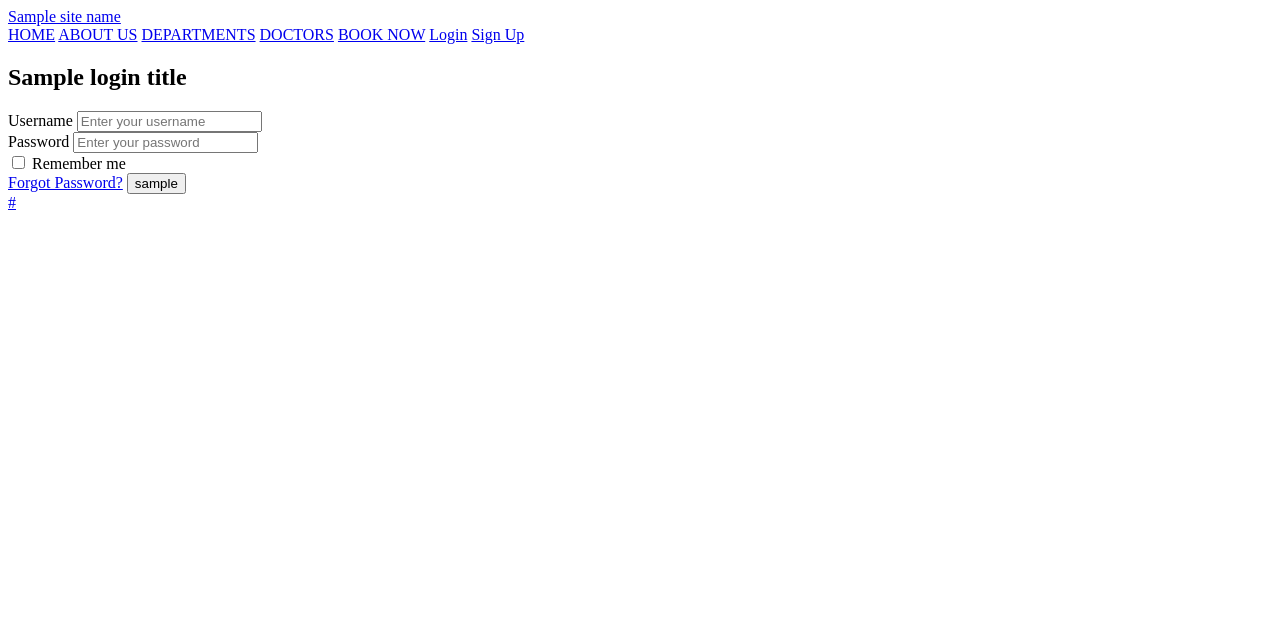
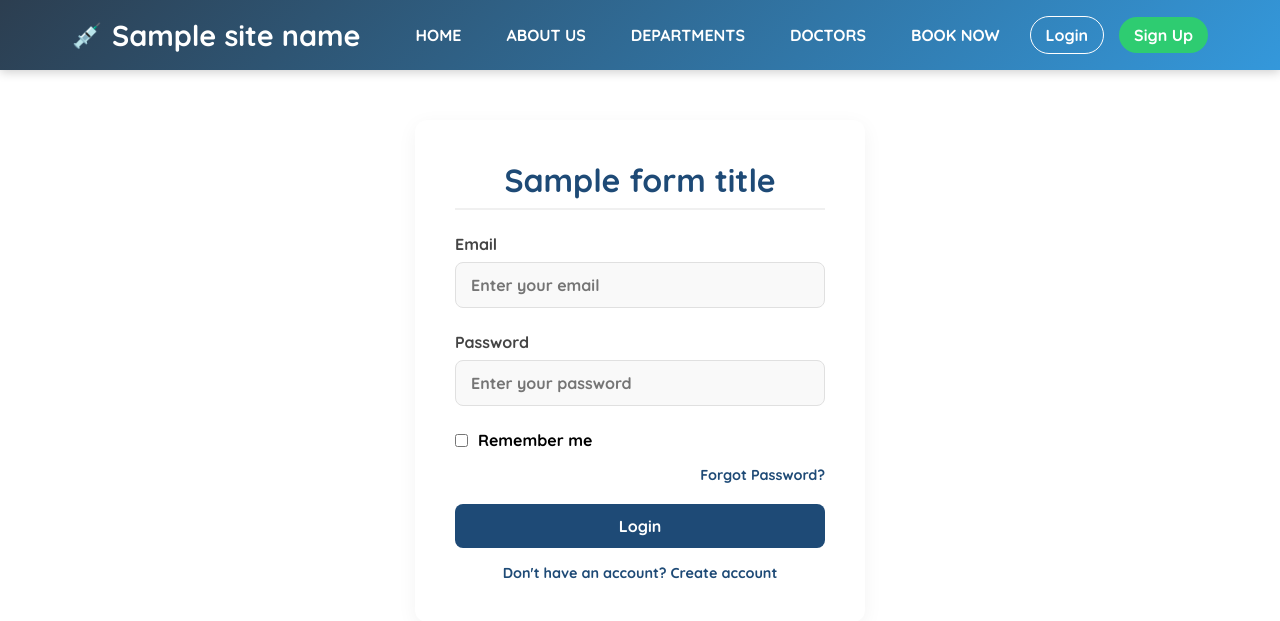
Before and after one commit to AliRefaat11/Hospital-Management-website, a Node server app: template Views/loginPage.ejs in a window 1280 px wide. Shown: the top 621 px of the page. Run offline with Node 20, Linux system fonts and the light colour scheme; the template is opened without the code that fills it: most values are stand-ins (such as "Sample title", 1, 10 or a date in 2020); some libraries are stand-ins or nearby versions.

Commit message:
user signup

```diff
--- a/Controllers/patientController.js
+++ b/Controllers/patientController.js
@@ -53,9 +53,7 @@
         const newUser = new User({FName,LName,Email,Password,Age,PhoneNumber,Gender,role:"Patient"});
         const savedUser = await newUser.save();
 
-        const newPatient = new Patient({userId:savedUser._id,
-            bloodType,medicalNo
-        })
+        const newPatient = new Patient({userId:savedUser._id,bloodType,medicalNo});
         const savedPatient = await newPatient.save();
 
         return res.status(200).json({
--- a/Models/doctorModel.js
+++ b/Models/doctorModel.js
@@ -11,7 +11,7 @@
         departmentId:{
             type:mongoose.Schema.ObjectId,
             ref:"Department",
-            required:[true,"Department id is required"]
+            //required:[true,"Department id is required"]
         },
         specialization: {
             type: String,
--- a/Routes/userRouter.js
+++ b/Routes/userRouter.js
@@ -5,9 +5,6 @@
 
 UserRouter.post("/signup", UserController.create);
 UserRouter.post("/login", UserController.login);
-// Protect all routes after this middleware
-UserRouter.use(authMiddleware);
-
 UserRouter.get("/profile", UserController.getProfile);
 UserRouter.get("/", UserController.getAll);
 UserRouter.get("/:id", UserController.getById);
--- a/Views/loginPage.ejs
+++ b/Views/loginPage.ejs
@@ -5,26 +5,26 @@
     <meta name="viewport" content="width=device-width, initial-scale=1.0">
     <title><%= title || 'PrimeCare - Login' %></title>
     <link rel="stylesheet" href="https://cdnjs.cloudflare.com/ajax/libs/font-awesome/6.4.0/css/all.min.css">
-    <link rel="stylesheet" href="<%= cssPath || '../css/login_page.css' %>">
+    <link rel="stylesheet" href="/css/login_page.css">
 </head>
 <body>
     <nav>
         <div class="navbar-container">
-            <a href="#" class="site-name"><%= siteName || 'Prime Care' %></a>
+            <a href="/" class="site-name"><%= siteName || 'Prime Care' %></a>
             <div class="navbar-links">
-                <a href="<%= homeUrl || './home_page.html' %>" class="<%= activeNav === 'home' ? 'active' : '' %>">HOME</a>
-                <a href="<%= aboutUrl || './about_us_page.html' %>" class="<%= activeNav === 'about' ? 'active' : '' %>">ABOUT US</a>
-                <a href="<%= departmentUrl || './department_page.html' %>" class="<%= activeNav === 'departments' ? 'active' : '' %>">DEPARTMENTS</a>
-                <a href="<%= doctorsUrl || './doctors_page.html' %>" class="<%= activeNav === 'doctors' ? 'active' : '' %>">DOCTORS</a>
-                <a href="<%= bookingUrl || './quick_appointment.html' %>" class="<%= activeNav === 'booking' ? 'active' : '' %>">BOOK NOW</a>
-                <a href="<%= loginUrl || './login_page.html' %>" class="<%= activeNav === 'login' ? 'active' : '' %>">Login</a>
-                <a href="<%= signupUrl || './sign_up_page.html' %>" class="signup-btn">Sign Up</a>
+                <a href="/" class="<%= currentPage === 'home' ? 'active' : '' %>">HOME</a>
+                <a href="/about" class="<%= currentPage === 'about' ? 'active' : '' %>">ABOUT US</a>
+                <a href="/departments" class="<%= currentPage === 'departments' ? 'active' : '' %>">DEPARTMENTS</a>
+                <a href="/doctors" class="<%= currentPage === 'doctors' ? 'active' : '' %>">DOCTORS</a>
+                <a href="/book-appointment" class="<%= currentPage === 'booking' ? 'active' : '' %>">BOOK NOW</a>
+                <a href="/login" class="<%= currentPage === 'login' ? 'active' : '' %>">Login</a>
+                <a href="/signup" class="signup-btn <%= currentPage === 'signup' ? 'active' : '' %>">Sign Up</a>
             </div>
         </div>
     </nav>
 
     <div class="container">
-        <h2><%= loginTitle || 'Login' %></h2>
+        <h2><%= formTitle || 'Login' %></h2>
 
         <% if (typeof errorMessage !== 'undefined' && errorMessage) { %>
             <div class="error-message show"><%= errorMessage %></div>
@@ -34,16 +34,16 @@
             <div class="success-message"><%= successMessage %></div>
         <% } %>
 
-        <form action="<%= formAction || '/login' %>" method="POST">
+        <form action="/User/login" method="POST">
             <div class="input-group">
-                <label for="username">Username</label>
-                <input type="text" id="username" name="username" placeholder="Enter your username"
-                       value="<%= typeof formData !== 'undefined' && formData.username ? formData.username : '' %>" required>
+                <label for="Email">Email</label>
+                <input type="email" id="Email" name="Email" placeholder="Enter your email"
+                       value="<%= typeof formData !== 'undefined' && formData.Email ? formData.Email : '' %>" required>
             </div>
 
             <div class="input-group">
-                <label for="password">Password</label>
-                <input type="password" id="password" name="password" placeholder="Enter your password" required maxlength="12">
+                <label for="Password">Password</label>
+                <input type="password" id="Password" name="Password" placeholder="Enter your password" required>
             </div>
 
             <div class="remember-me">
@@ -52,21 +52,21 @@
                 <label for="rememberMe">Remember me</label>
             </div>
 
-            <a href="<%= forgotPasswordUrl || '/forgot-password' %>" class="forgot-password">Forgot Password?</a>
+            <a href="/forgot-password" class="forgot-password">Forgot Password?</a>
 
             <button type="submit" class="login-btnm" id="loginButton">
-                <%= loginButtonText || 'Login' %>
+                Login
             </button>
         </form>
 
-        <a href="<%= signupUrl || './sign_up_page.html' %>" class="signup-link">
-            <%= signupLinkText || "Don't have an account? Create account" %>
+        <a href="/signup" class="signup-link">
+            Don't have an account? Create account
         </a>
 
         <div class="error-message" id="errorMessage"></div>
     </div>
 
-    <script src="<%= jsPath || '../javascript/login_page.js' %>"></script>
+    <script src="/javascript/login_page.js"></script>
 
 </body>
 </html>
--- a/Views/signupPage.ejs
+++ b/Views/signupPage.ejs
@@ -107,7 +107,7 @@
             </button>
         </form>
 
-        <a href="loginPage.ejs" class="login-link">Already have an account? Log In</a>
+        <a href="/login" class="login-link">Already have an account? Log In</a>
         <div class="error-message" id="errorMessage"></div>
     </div>
 
--- a/public/javascript/login_page.js
+++ b/public/javascript/login_page.js
@@ -1,102 +1,5 @@
-const LOGIN_CONFIG = {
-    mockCredentials: {
-        doctor: { username: 'doc123', password: 'pass123' },
-        nurse: { username: 'nurse456', password: 'pass456' },
-        admin: { username: 'admin789', password: 'pass789' },
-        patient: { username: 'patient101', password: 'pass101' }
-    },
-    storageKey: 'primecare_credentials'
-};
-
-// DOM Elements
 const navToggle = document.getElementById('nav-toggle');
 const navLinks = document.querySelector('.navbar-links');
-const usernameInput = document.getElementById('username');
-const passwordInput = document.getElementById('password');
-const rememberMeCheckbox = document.getElementById('rememberMe');
-const errorMessage = document.getElementById('errorMessage');
-const loginButton = document.getElementById('loginButton');
-
-// Load Saved Credentials
-function loadSavedCredentials() {
-    const savedCredentials = localStorage.getItem(LOGIN_CONFIG.storageKey);
-
-    if (savedCredentials) {
-        try {
-            const credentials = JSON.parse(savedCredentials);
-            usernameInput.value = credentials.username;
-            passwordInput.value = credentials.password;
-            rememberMeCheckbox.checked = true;
-        } catch (error) {
-            console.error('Error loading saved credentials:', error);
-        }
-    }
-}
-
-// Validate Credentials
-function validateCredentials(username, password) {
-    return Object.values(LOGIN_CONFIG.mockCredentials).some(
-        cred => cred.username === username && cred.password === password
-    );
-}
-
-// Show Error Message
-function showError(message) {
-    errorMessage.textContent = message;
-    errorMessage.style.display = 'block';
-}
-
-// Handle Login
-function handleLogin() {
-    const username = usernameInput.value.trim();
-    const password = passwordInput.value.trim();
-    const rememberMe = rememberMeCheckbox.checked;
-
-    // Basic validation
-    if (!username || !password) {
-        showError('Please fill in all fields');
-        return;
-    }
-
-    // Check credentials
-    if (validateCredentials(username, password)) {
-        // Clear any previous error
-        errorMessage.style.display = 'none';
-
-        // Handle "Remember Me"
-        if (rememberMe) {
-            localStorage.setItem(LOGIN_CONFIG.storageKey, JSON.stringify({
-                username: username,
-                password: password
-            }));
-        } else {
-            localStorage.removeItem(LOGIN_CONFIG.storageKey);
-        }
-
-        // Redirect or show success message
-        alert('Login successful! Redirecting to dashboard...');
-        // You might want to replace this with an actual redirect
-        // window.location.href = './dashboard.html';
-    } else {
-        showError('Invalid credentials');
-    }
-}
-
-// Event Listeners
-document.addEventListener('DOMContentLoaded', () => {
-    // Load saved credentials
-    loadSavedCredentials();
-
-    // Login button click
-    loginButton.addEventListener('click', handleLogin);
-
-    // Allow login on Enter key press
-    document.addEventListener('keypress', (e) => {
-        if (e.key === 'Enter') {
-            handleLogin();
-        }
-    });
-});
 
 // Navigation Toggle for Responsive Design
 if (navToggle) {
@@ -111,3 +14,94 @@
         navLinks.classList.remove('active');
     }
 });
+
+document.addEventListener('DOMContentLoaded', () => {
+    const loginForm = document.querySelector('form');
+    const errorMessage = document.getElementById('errorMessage');
+    const emailInput = document.getElementById('Email');
+    const passwordInput = document.getElementById('Password');
+    const rememberMeCheckbox = document.getElementById('rememberMe');
+
+    // Load saved email if remember me was checked
+    const savedCredentials = localStorage.getItem('rememberMe');
+    if (savedCredentials) {
+        try {
+            const { email } = JSON.parse(savedCredentials);
+            emailInput.value = email;
+            rememberMeCheckbox.checked = true;
+        } catch (error) {
+            console.error('Error loading saved credentials:', error);
+            localStorage.removeItem('rememberMe');
+        }
+    }
+
+    loginForm.addEventListener('submit', async (e) => {
+        e.preventDefault();
+        errorMessage.style.display = 'none';
+
+        const email = emailInput.value.trim();
+        const password = passwordInput.value.trim();
+        const rememberMe = rememberMeCheckbox.checked;
+
+        // Basic validation
+        if (!email || !password) {
+            showError('Please fill in all fields');
+            return;
+        }
+
+        // Disable the submit button to prevent double submission
+        const submitButton = loginForm.querySelector('button[type="submit"]');
+        submitButton.disabled = true;
+        submitButton.textContent = 'Logging in...';
+
+        try {
+            console.log('Attempting login with:', { Email: email });
+            const response = await fetch('/User/login', {
+                method: 'POST',
+                headers: {
+                    'Content-Type': 'application/json',
+                    'Accept': 'application/json'
+                },
+                body: JSON.stringify({ Email: email, Password: password })
+            });
+
+            console.log('Login response status:', response.status);
+            const data = await response.json();
+            console.log('Login response data:', data);
+
+            if (response.ok) {
+                // Handle successful login
+                if (rememberMe) {
+                    localStorage.setItem('rememberMe', JSON.stringify({ email }));
+                } else {
+                    localStorage.removeItem('rememberMe');
+                }
+
+                // Store the token
+                localStorage.setItem('token', data.token);
+                console.log('Login successful, redirecting...');
+
+                // Redirect to home page or dashboard
+                window.location.href = '/';
+            } else {
+                // Show error message from server
+                showError(data.message || 'Login failed. Please try again.');
+                console.error('Login failed:', data);
+            }
+        } catch (error) {
+            console.error('Login error:', error);
+            showError('An error occurred. Please try again later.');
+        } finally {
+            // Re-enable the submit button
+            submitButton.disabled = false;
+            submitButton.textContent = 'Login';
+        }
+    });
+
+    function showError(message) {
+        errorMessage.textContent = message;
+        errorMessage.style.display = 'block';
+        // Scroll to error message
+        errorMessage.scrollIntoView({ behavior: 'smooth', block: 'center' });
+    }
+});
--- a/server.js
+++ b/server.js
@@ -2,6 +2,8 @@
 dotenv.config({path:"config.env"});
 const dbconnection = require('./config/database');
 const path = require('path');
+const express = require('express');
+const app = express();
 
 const DrRouter = require('./Routes/doctorRouter');
 const UserRouter = require('./Routes/userRouter');
@@ -13,23 +15,35 @@
 const MedRouter = require('./Routes/medicalreportRouter');
 const TreatRouter = require('./Routes/treatmentplanRouter');
 
-const express = require('express');
-const app = express();
-
-// Set up EJS as the view engine
 app.set('view engine', 'ejs');
 app.set('views', path.join(__dirname, 'Views'));
 
-// Serve static files
-app.use(express.static(path.join(__dirname, 'public')));
 app.use(express.json());
 app.use(express.urlencoded({ extended: true }));
+app.use(express.static(path.join(__dirname, 'public')));
+
+app.use((req, res, next) => {
+    console.log(`${req.method} ${req.url}`);
+    if (req.method === 'POST') {
+        console.log('Request body:', req.body);
+    }
+    next();
+});
 
 app.get('/signup', (req, res) => {
     res.render('signupPage', {
         title: 'Patient Sign Up',
-        formTitle: 'Create Your Patient Account',
+        formTitle: 'Create Patient Account',
         currentPage: 'signup'
+    });
+});
+
+app.get('/login', (req, res) => {
+    res.render('loginPage', {
+        title: 'Patient Login',
+        formTitle: 'Login to PrimeCare',
+        currentPage: 'login',
+        siteName: 'Prime Care'
     });
 });
 
```
Also changed, not shown: Controllers/doctorController.js (+18 -13 lines), Controllers/userController.js (+16 -27 lines), 1 other file.
